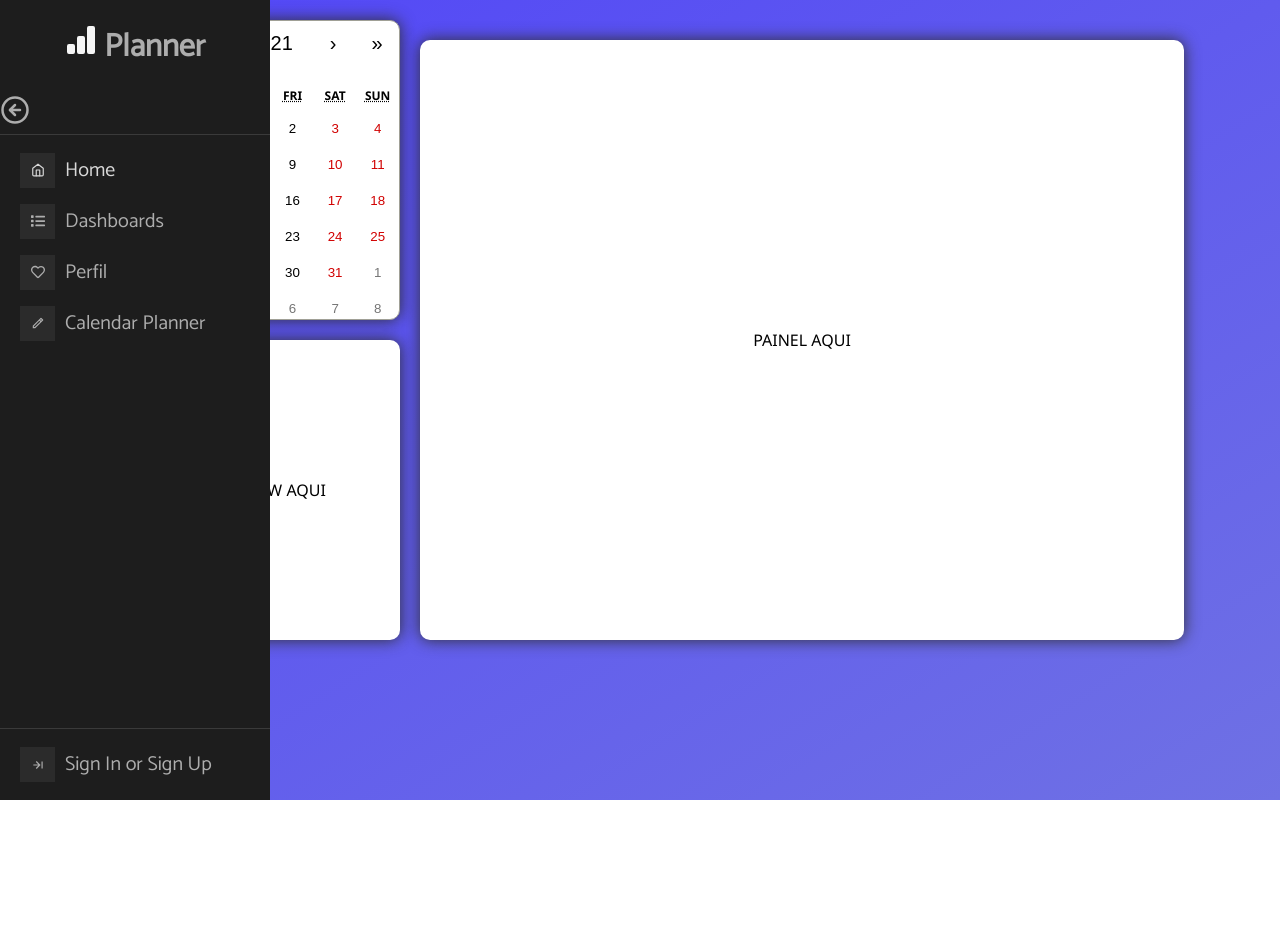
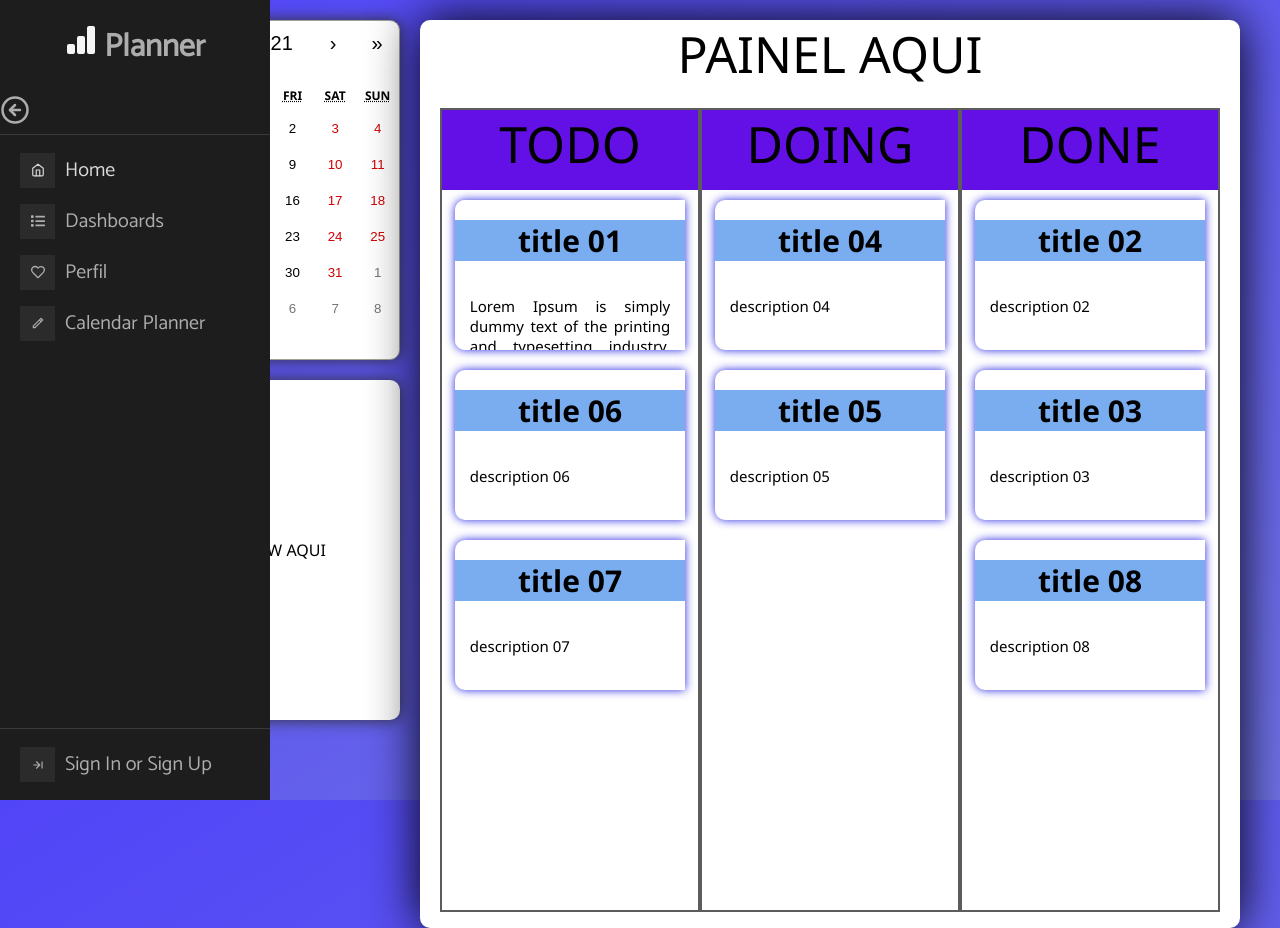
Before and after one commit to AnaLinsDev/todo-front-gps-deploy, a React (Create React App) app: page /scheduler in a window 1280 px wide. Shown: the top 928 px of the page. Before the commit the page ends 800 px from the top, so only its background shows below. Built offline with nearby package versions, Linux system fonts and the light colour scheme.

Commit message:
adicionando painel e taskPainel

```diff
--- a/src/App.css
+++ b/src/App.css
@@ -2,6 +2,16 @@
 html{
   background-image: linear-gradient(to bottom right, rgb(81, 69, 248), rgb(111, 113, 228));
   background-attachment: fixed;
+  scroll-behavior: smooth;
+
+}
+
+body::-webkit-scrollbar {
+  width: 10px
+}
+
+body::-webkit-scrollbar-thumb {
+background-color: rgb(0, 0, 0);
 }
 
 .App {
--- a/src/components/calendar/calendar.scss
+++ b/src/components/calendar/calendar.scss
@@ -3,7 +3,7 @@
 
     .react-calendar{
         width: 300px;
-        height: 300px;
+        height: 340px;
         font-family: 'Segoe UI', Tahoma, Geneva, Verdana, sans-serif;
         box-shadow: 0 0 1em rgb(47, 47, 47);
         border-radius: 10px;
--- a/src/components/menu-side-bar/menu-side-bar.jsx
+++ b/src/components/menu-side-bar/menu-side-bar.jsx
@@ -31,7 +31,8 @@ function MenuSideBar() {
   return(
 
         <div className='menu'>
-        <ProSidebar collapsed={menuCollapse} >
+        <ProSidebar
+        collapsed = {menuCollapse} >
           <SidebarHeader >
           <div className="logotext" >
 
--- a/src/components/painel/painel.jsx
+++ b/src/components/painel/painel.jsx
@@ -1,11 +1,86 @@
-import React from 'react';
+import React, { useState } from 'react';
+import TaskPainel from '../taskPainel/taskPainel';
 import './painel.scss'
 
 
-const Painel = () => (
+function Painel(){
+
+    const [tasks, setTasks] = useState(
+        [{
+            title: "title 01",
+            description:"Lorem Ipsum is simply dummy text of the printing and typesetting industry. Lorem Ipsum has been the industry's standard dummy text ever since the 1500s, when an unknown printer took a galley of type and scrambled it to make a type specimen book. It has survived not only five centuries, but also the leap into electronic typesetting, remaining essentially unchanged. It was popularised in the 1960s with the release of Letraset sheets containing Lorem Ipsum passages, and more recently with desktop publishing software like Aldus PageMaker including versions of Lorem Ipsum.",
+            status:"TODO",
+            data: "03/04/2021"
+        },
+        {
+            title: "title 02",
+            description:"description 02",
+            status:"DONE",
+            data: "03/04/2021"
+        },
+        {
+            title: "title 03",
+            description:"description 03",
+            status:"DONE",
+            data: "03/04/2021"
+        },
+        {
+            title: "title 04",
+            description:"description 04",
+            status:"DOING",
+            data: "03/04/2021"
+        },
+        {
+            title: "title 05",
+            description:"description 05",
+            status:"DOING",
+            data: "03/04/2021"
+        },
+        {
+            title: "title 06",
+            description:"description 06",
+            status:"TODO",
+            data: "03/04/2021"
+        },
+        {
+            title: "title 07",
+            description:"description 07",
+            status:"TODO",
+            data: "03/04/2021"
+        },
+        {
+            title: "title 08",
+            description:"description 08",
+            status:"DONE",
+            data: "03/04/2021"
+        }]
+    );
+
+    return (
     <div className='painel'>
     PAINEL AQUI
+    <div className='painel-main'>
+        <div className='painel-colunm'>
+            <p className='type'>TODO</p>
+            <div className='painel-colunm-tasks'>
+                {tasks.map(task => (task.status == "TODO" ? <TaskPainel task = {task}/> : ''))}
+            </div>
+        </div>
+        <div className='painel-colunm'>
+            <p className='type'>DOING</p>
+            <div className='painel-colunm-tasks'>
+                {tasks.map(task => (task.status == "DOING" ? <TaskPainel task = {task}/> : ''))}
+            </div>
+        </div>
+        <div className='painel-colunm'>
+            <p className='type'>DONE</p>
+            <div className='painel-colunm-tasks'>
+                {tasks.map(task => (task.status == "DONE" ? <TaskPainel task = {task}/> : ''))}
+            </div>
+        </div>
     </div>
-)
+    </div>
+    )
+}
 
 export default Painel
--- a/src/components/painel/painel.scss
+++ b/src/components/painel/painel.scss
@@ -1,14 +1,34 @@
 .painel{
     width: 100%;
-    height: 600px;
+    height: auto;
     background-color: white;
     font-family: 'Segoe UI', Tahoma, Geneva, Verdana, sans-serif;
-    box-shadow: 0 0 1em rgb(47, 47, 47);
+    box-shadow: 0 0 1em black;
     border-radius: 10px;
+    text-align: center;
+    font-size: 50px;
 
-    display: flex;
-    justify-content: center;
-    align-items: center;
-    margin:auto;
 
+    .painel-main{
+        height: 100vh;
+        margin: 20px;
+        display: grid;
+        grid-template-columns: repeat(3, 1fr);
+
+        .painel-colunm{
+            height: 100vh;
+            border-collapse: collapse;
+            border: 2px solid rgb(92, 92, 92);
+        }
+        .painel-colunm-tasks{
+            height: 100;
+            display: grid;
+            grid-template-columns: 1fr;
+        }
+        .painel-colunm p.type{
+            margin: 0;
+            height: 10%;
+            background-color: rgb(98, 16, 230);
+        }
+    }
 }
--- a/src/components/taskPainel/taskPainel.jsx
+++ b/src/components/taskPainel/taskPainel.jsx
@@ -0,0 +1,12 @@
+import React from 'react';
+import './taskPainel.scss'
+
+
+const TaskPainel = ({task}) => (
+    <div className='task-painel'>
+     <h1>{task.title}</h1>
+     <p>{task.description}</p>
+    </div>
+)
+
+export default TaskPainel
--- a/src/components/taskPainel/taskPainel.scss
+++ b/src/components/taskPainel/taskPainel.scss
@@ -0,0 +1,27 @@
+.task-painel{
+    width: 90%;
+    height: 150px;
+    margin: 10px auto;
+    border-radius: 10px 0 0 10px;
+    background-color: white;
+    box-shadow: 0 0 0.2em rgb(41, 38, 226);
+    overflow: auto;
+    scroll-behavior: smooth;
+
+    h1{
+        font-size: 30px;
+        background-color: rgb(122, 173, 240);
+    }
+    p{
+        font-size: 15px;
+        text-align: justify;
+        padding: 15px;
+    }
+}
+.task-painel::-webkit-scrollbar {
+    width: 15px;
+  }
+
+.task-painel::-webkit-scrollbar-thumb {
+  background-color: rgb(31, 8, 160);
+  }
--- a/src/components/taskPreview/taskPreview.scss
+++ b/src/components/taskPreview/taskPreview.scss
@@ -1,6 +1,6 @@
 .task-preview{
     width: 300px;
-    height: 300px;
+    height: 340px;
     background-color: white;
     font-family: 'Segoe UI', Tahoma, Geneva, Verdana, sans-serif;
     box-shadow: 0 0 1em rgb(47, 47, 47);
--- a/src/pages/scheduler/scheduler.scss
+++ b/src/pages/scheduler/scheduler.scss
@@ -2,12 +2,10 @@
     display: grid;
     margin-top: 20px;
     grid-gap: 20px;
-    grid-template-columns: repeat(6, 1fr);
-
+    grid-template-columns: repeat(8, 1fr);
 
 .calendar-task{
     grid-column: 1 / 2;
-
 
     .task-preview{
         margin-top: 20px;
@@ -15,12 +13,8 @@
     }
 }
 
-
-
 .painel{
-    grid-column: 2 / 6;
+    grid-column: 2 / 8;
     align-self: center;
-
 }
-
 }
```
